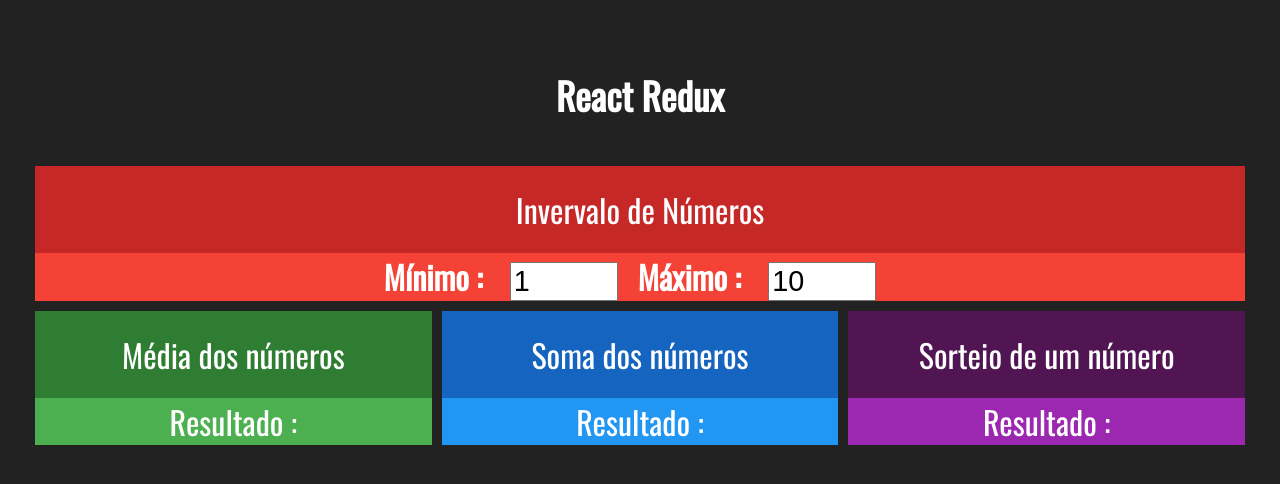
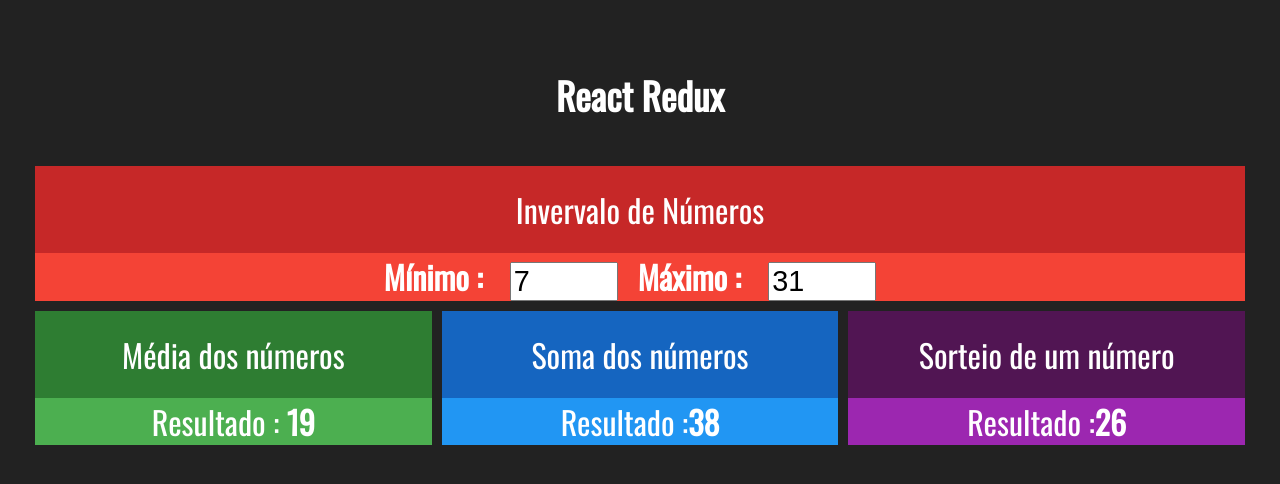
Before and after one commit to Rharuow/React-Redux, a React (Create React App) app in the folder a-simple-redux-project/: page / in a window 1280 px wide. Shown: the top 484 px of the page. Built offline with nearby package versions, Linux system fonts and the light colour scheme.

Commit message:
decorator state to props

```diff
--- a/a-simple-redux-project/src/components/Choose.jsx
+++ b/a-simple-redux-project/src/components/Choose.jsx
@@ -1,16 +1,32 @@
 import React from 'react'
+import { connect } from 'react-redux'
+
 import Card from './Card'
 
 
-export default props => {
+const Choose = props => {
+
+    const { min, max } = props
+
+    const random = parseInt(Math.random() * (max-min)) + min
+
     return (
         <Card title="Sorteio de um número" purple>
             <div>
                 <span>
                     <span>Resultado :</span>
-                    <strong></strong>
+                    <strong>{random}</strong>
                 </span>
             </div>
         </Card>
     )
 }
+
+const mapStateToProps = state => {
+    return {
+        min: state.numbers.min,
+        max: state.numbers.max,
+    }
+}
+
+export default connect(mapStateToProps)(Choose)
--- a/a-simple-redux-project/src/components/Interval.jsx
+++ b/a-simple-redux-project/src/components/Interval.jsx
@@ -1,22 +1,36 @@
 import './Interval.css'
 
 import React from 'react'
+import { connect } from 'react-redux'
+
 import Card from './Card'
 
 
-export default props => {
+const Interval = props => {
+
+    const { min, max } = props
+
     return (
         <Card title="Invervalo de Números" red>
             <div className="Interval">
                 <span>
                     <strong>Mínimo : </strong>
-                    <input type="number" value={1}/>
+                    <input type="number" value={min} min={min}/>
                 </span>
                 <span>
                     <strong>Máximo : </strong>
-                    <input type="number" value={10}/>
+                    <input type="number" value={max} max={max}/>
                 </span>
             </div>
         </Card>
     )
 }
+
+const mapStateToProps = state => {
+    return {
+        min: state.numbers.min,
+        max: state.numbers.max,
+    }
+}
+
+export default connect(mapStateToProps)(Interval)
--- a/a-simple-redux-project/src/components/Media.jsx
+++ b/a-simple-redux-project/src/components/Media.jsx
@@ -1,16 +1,28 @@
 import React from 'react'
+import { connect } from 'react-redux'
+
 import Card from './Card'
 
 
-export default props => {
+const Media = props => {
+    const { min, max } = props
     return (
         <Card title="Média dos números" green>
             <div>
                 <span>
                     <span>Resultado :</span>
-                    <strong></strong>
+                    <strong> {(max + min)/2} </strong>
                 </span>
             </div>
         </Card>
     )
 }
+
+const mapStateToProps = state => {
+    return {
+        min: state.numbers.min,
+        max: state.numbers.max,
+    }
+}
+
+export default connect(mapStateToProps)(Media)
--- a/a-simple-redux-project/src/components/Sum.jsx
+++ b/a-simple-redux-project/src/components/Sum.jsx
@@ -1,17 +1,30 @@
 import React from 'react'
+import { connect } from 'react-redux'
+
 import Card from './Card'
 
 
-export default props => {
+const Sum = props => {
+
+    const { min, max } = props
 
     return (
         <Card title="Soma dos números" blue>
             <div>
                 <span>
                     <span>Resultado :</span>
-                    <strong></strong>
+                    <strong>{min+max}</strong>
                 </span>
             </div>
         </Card>
     )
 }
+
+const mapStateToProps = state => {
+    return {
+        min: state.numbers.min,
+        max: state.numbers.max,
+    }
+}
+
+export default connect(mapStateToProps)(Sum)
--- a/a-simple-redux-project/src/store/storeConfig.js
+++ b/a-simple-redux-project/src/store/storeConfig.js
@@ -5,8 +5,8 @@
     numbers: function(state, action) {
         console.log(state, " ", action)
         return {
-            min: 1,
-            max: 10
+            min: 7,
+            max: 31
         }
     },
     names: function(state, action) {
```
